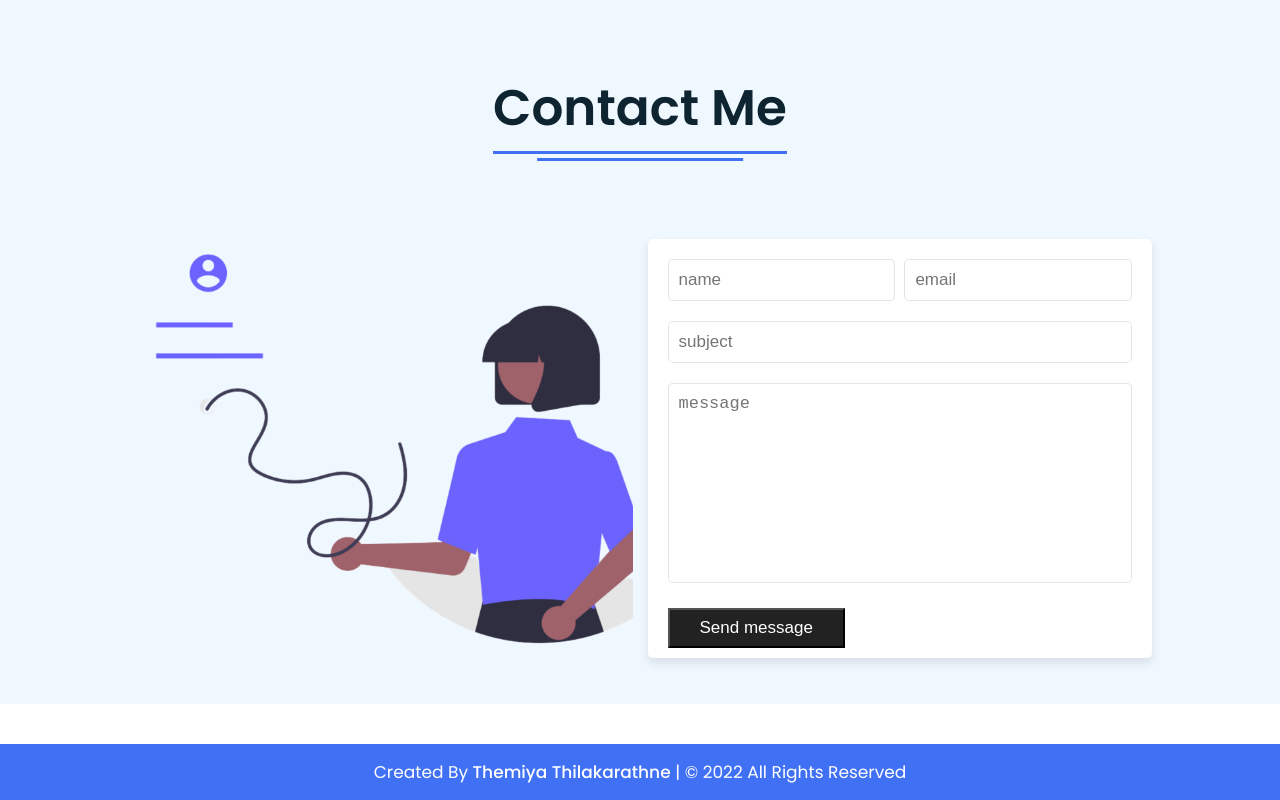
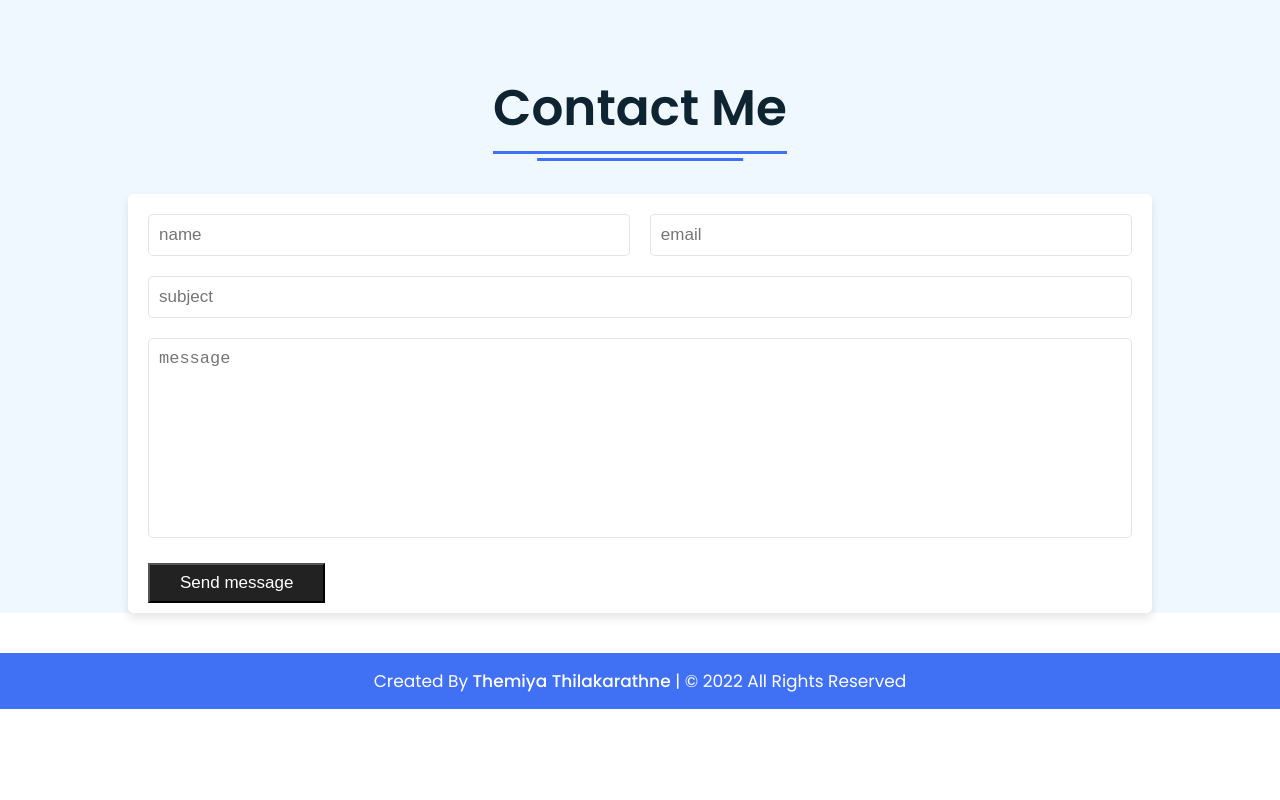
Before and after one commit to themiya-t/portfolio, a plain HTML site: page index.html in a window 1280 px wide. Shown: the part 3210-4010 px from the top of the page. After the commit the page ends 3919 px from the top, so only its background shows below. Drawn offline with nearby package versions, Linux system fonts and the light colour scheme; animation ran at ten frames a second.

Commit message:
Update index.html

```diff
--- a/index.html
+++ b/index.html
@@ -222,11 +222,6 @@
   <div class="content">
     <div class="title"><span>Contact Me</span></div>
     <div class="row">
-
-      <div class="image">
-          <img class="tilt" src="images/contact-img.png" alt="">
-      </div>
-
       <form action="https://formspree.io/f/myyonjgy" method="POST">
 
         <div class="inputBox">
```
